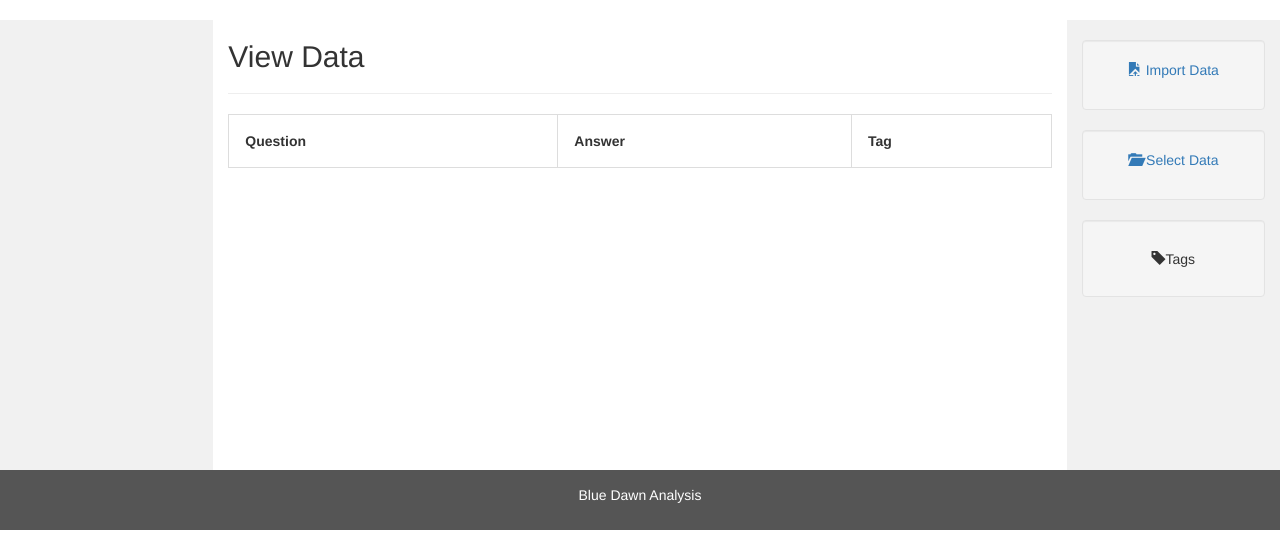
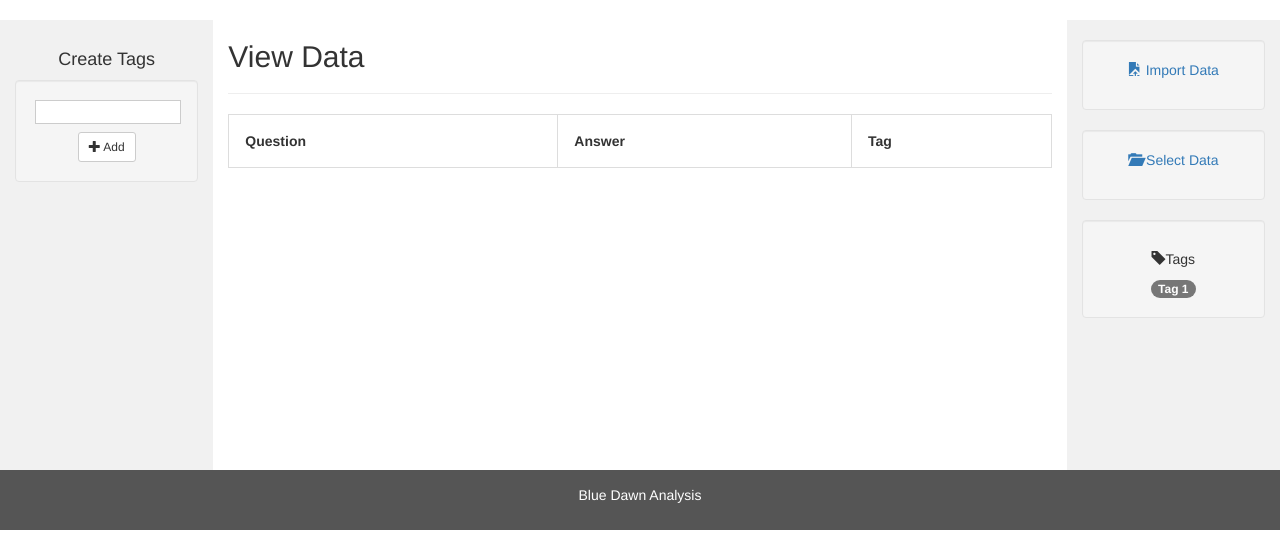
Before and after one commit to SIU-CS/blue_dawn-production, a Django app: page /viewdata in a window 1280 px wide. Shown: the part 52-610 px from the top of the page. Run offline with Django 3.2, Linux system fonts and the light colour scheme; lists and menus that the app fills with data are empty; some libraries are stand-ins or nearby versions.

Commit message:
Created basic container for creating tags

```diff
--- a/landing/static/css/style.css
+++ b/landing/static/css/style.css
@@ -68,6 +68,7 @@ span.psw {
     font-size: 35px;
     font-weight: bold;
 }
+
 table{
     border-collapse: collapse;
     border-spacing: 0;
--- a/landing/templates/userSidebar-template.html
+++ b/landing/templates/userSidebar-template.html
@@ -7,5 +7,8 @@
   </div>
   <div class="well">
       <h5><span class="glyphicon glyphicon-tag"></span>Tags</h5>
+      <div>
+          <span class="badge">Tag 1</span>
+      </div>
   </div>
 </div>
--- a/landing/templates/viewdata.html
+++ b/landing/templates/viewdata.html
@@ -7,6 +7,7 @@
         <meta name="viewport" content="width=device-width,initial-scale=1">
         <link rel="stylesheet" href="https://maxcdn.bootstrapcdn.com/bootstrap/3.3.7/css/bootstrap.min.css">
 	    <link rel ="stylesheet" href="{% static 'css/style.css' %}">
+
         <script src="https://ajax.googleapis.com/ajax/libs/jquery/3.3.1/jquery.min.js"></script>
         <script src="https://maxcdn.bootstrapcdn.com/bootstrap/3.3.7/js/bootstrap.min.js"></script>
     </head>
@@ -16,13 +17,20 @@
         <div class="container-fluid text-center">
             <div class="row content">
                 <div class="col-sm-2 sidenav">
-                    <p></p>
-                    <p></p>
+                    <h4>Create Tags</h4>
+
+                    <div class="well">
+                        <form>
+                            <input type="text" maxlength="300" size="15"><br>
+                        </form>
+                         <button type="button" class="btn btn-default btn-sm">
+                        <span class="glyphicon glyphicon-plus"></span> Add
+                        </button>
+                    </div>
                 </div>
                 <div class="col-sm-8 text-left">
                     <h2> View Data</h2>
                     <hr>
-                    <p> </p>
                     <table border="1">
                         <tr>
                             <th>Question</th>
```
